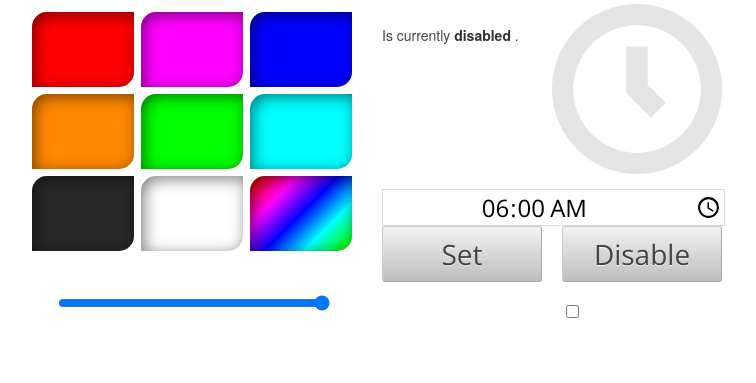
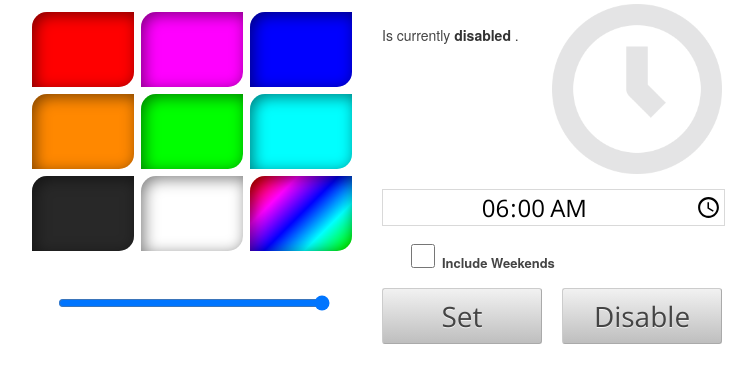
Before and after one commit to fastfieros/sunrise, a Flask app: page / in a window 1280 px wide. Shown: the part 135-518 px from the top of the page, without its empty margins (268-1024 px from the left). Run offline with Flask 2, Linux system fonts and the light colour scheme; some libraries are stand-ins or nearby versions.

Commit message:
backing up

```diff
--- a/server.py
+++ b/server.py
@@ -6,7 +6,7 @@ from timer import timer, Alarm
 
 app = Flask(__name__)
 strip = RGBstrip()
-weekendOverride = False
+weekendOverride=False
 
 @app.route('/')
 def getIndex():
@@ -24,7 +24,7 @@ def getIndex():
 
     resp = make_response( render_template("alarm.html",
         request=request, at=at, dimmer=int(round(strip.dimFactor * 100)),
-        hours=hours, minutes=minutes, wo=weekendOverride))
+        hours=hours, minutes=minutes))
 
     resp.cache_control.no_cache = True
     return resp
@@ -62,7 +62,8 @@ def getAlarm():
     return getIndex()
 
 @app.route('/alarm/weekend/<override>')
-def setWeekendOverride():
+def setWeekendOverride(override):
+    global weekendOverride
     weekendOverride = override == "on"
     if weekendOverride:
         return "Weekend Override set"
--- a/templates/index.html
+++ b/templates/index.html
@@ -70,7 +70,6 @@
                 $("#alarm-content").load('/alarm');
             });
 
-            event.preventDefault();
         });
 
         $(".swatch").click(function(){
@@ -161,6 +160,9 @@
             font-family: "Open Sans";
             font-weight: 300;
         }
+        label {
+            display: inline;
+        }
 
         input.alarm {
             width: 100%;
@@ -181,6 +183,10 @@
         input[type='range']::-webkit-slider-thumb {
             width: 64px;
             height: 64px;
+        }
+        input[type='checkbox'] {
+            width: 24px;
+            height: 24px;
         }
 
         .container {
@@ -247,13 +253,15 @@
 
             <form action="javascript:void();">
                 <input class='alarm' type='time' name='alarm' {% if at %} value="{{ at.strftime('%H:%M') }}" {% else %} value="06:00" {% endif %}>
+                <div class="six columns" style="padding: 15px;">
+                    <input type='checkbox' id='weekend'></input>
+                    <label for="weekend">Include Weekends</label>
+                </div>
                 <div class="three columns alpha">
                     <input type='submit' value='Set'>
                 </div>
                 <div class="three columns omega">
                     <button id='disable'>Disable</button>
-                    <input type='checkbox' id='weekend'></input>
-                    <label for="weekend"></label>
                 </div>
             </form>
         </div>
```
